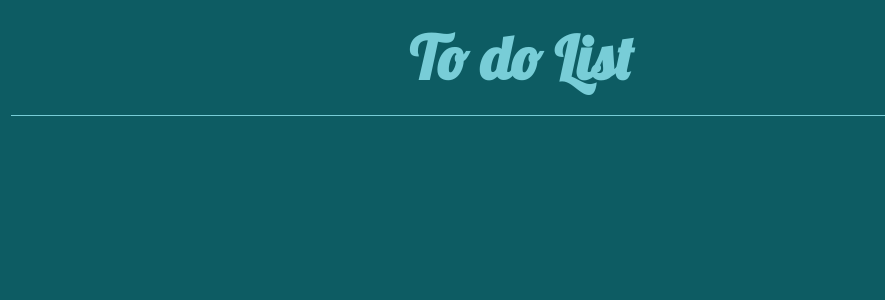
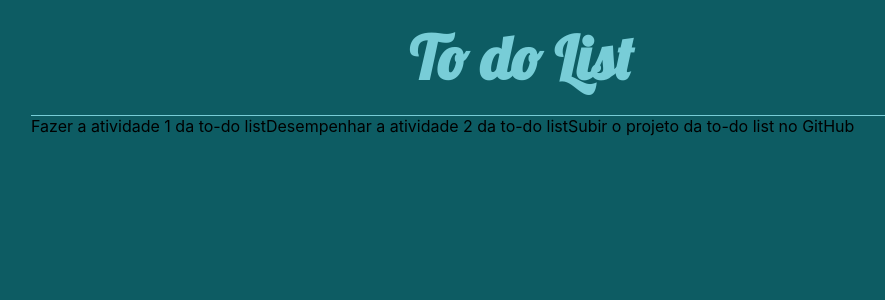
Before and after one commit to erickallandev/to-do-list, a React (Create React App) app: page / in a window 1280 px wide. Shown: the top 300 px of the page, without its empty margins (119-1004 px from the left). Built offline with nearby package versions, Linux system fonts and the light colour scheme.

Commit message:
fix: changed atributtes between Area and Header items from App.styled.ts

```diff
--- a/src/App.styled.ts
+++ b/src/App.styled.ts
@@ -10,8 +10,6 @@ export const Container = styled.div`
 export const Area = styled.div`
     max-width: 980px;
     margin: auto;
-    padding: 20px;
-    border-bottom: 1px solid #78cdd7;
 `;
 
 export const Header = styled.h1`
@@ -20,4 +18,6 @@ export const Header = styled.h1`
     text-align: center;
     font-family: Lobster;
     font-size: 60px;
+    border-bottom: 1px solid #78cdd7;
+    padding: 20px;
 `;
--- a/src/App.tsx
+++ b/src/App.tsx
@@ -17,6 +17,9 @@ const App = () => {
                 {/* Section to add new activities */}
 
                 {/* Section to show the to do list */}
+                {list.map((item, index) => (
+                    item.activity
+                ))}
 
             </C.Area>
         </C.Container>
```
